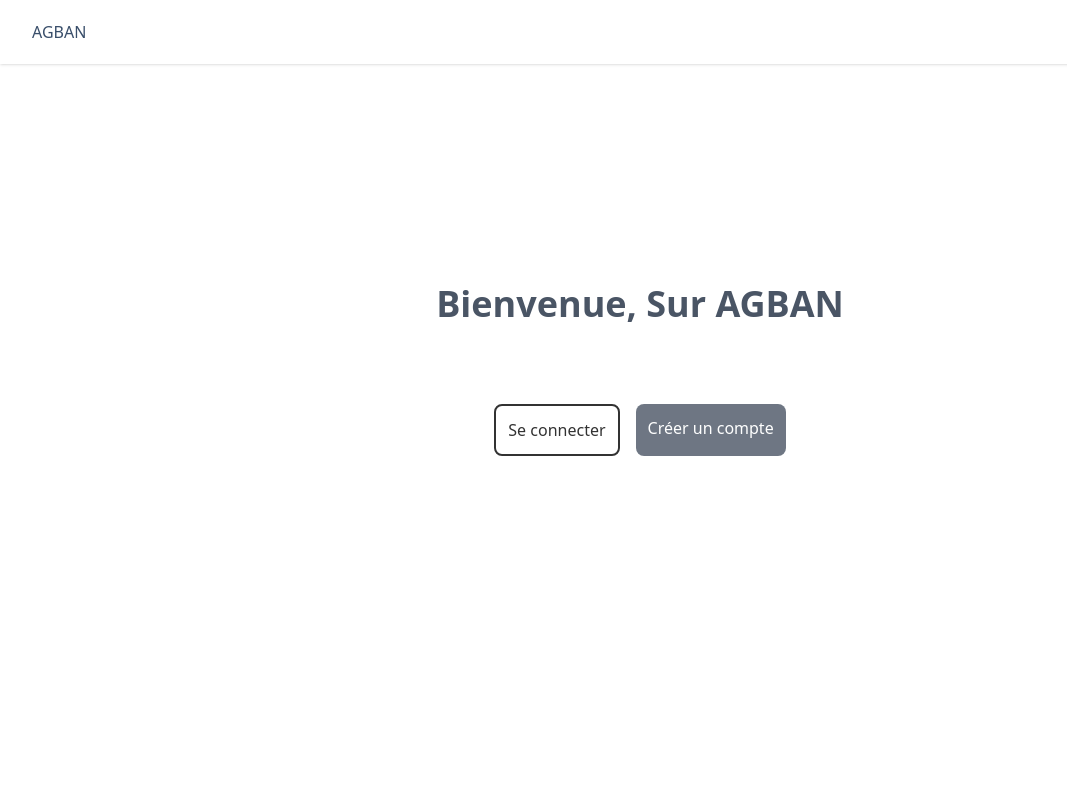
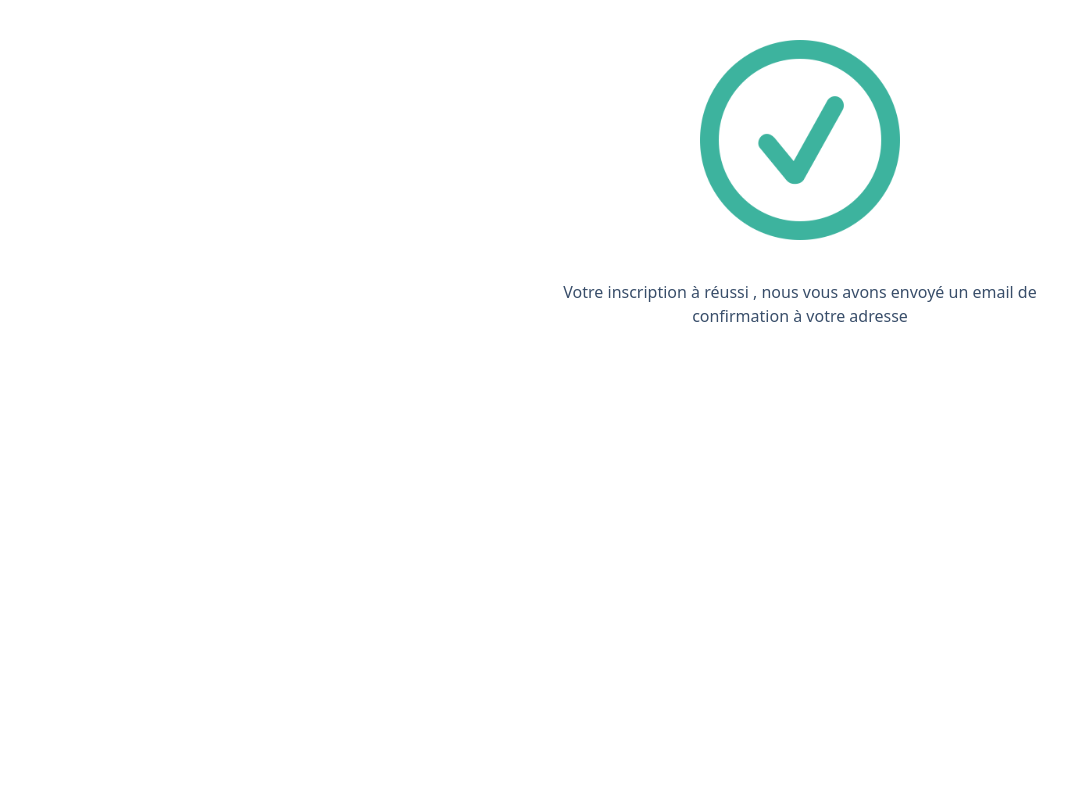
Before and after one commit to Moruald001/agban, a React (Vite) app in the folder agbn-front/: page /success-register in a window 1280 px wide. Before the commit this address led to /. Shown: the top 800 px of the page, without its empty margins (0-1067 px from the left). Built offline with nearby package versions, Linux system fonts and the light colour scheme; a web font is replaced by a local one; what @react-pdf/renderer would draw is missing.

Commit message:
fixed smpt bug and added post register page and verified page

```diff
--- a/agbn-front/src/App.jsx
+++ b/agbn-front/src/App.jsx
@@ -8,14 +8,25 @@ import { List } from "./pages/List";
 import { Guard, Protected } from "./pages/auth/Guard";
 import ListDetails from "./pages/ListDetails";
 import Profil from "./pages/Profil";
+import Verify from "./pages/auth/Verify";
+import SuccessRegistry from "./pages/auth/SuccessRegistry";
 
 function App() {
   return (
     <Routes>
       <Route path={"/"} element={<Home />} />
 
-      <Route path={"/profil"} element={<Profil />} />
+      <Route
+        path={"/profil"}
+        element={
+          <Guard>
+            <Profil />
+          </Guard>
+        }
+      />
 
+      <Route path="/verify" element={<Verify />} />
+      <Route path="/success-register" element={<SuccessRegistry />} />
       <Route
         path={"/register"}
         element={
--- a/agbn-front/src/pages/auth/Register.jsx
+++ b/agbn-front/src/pages/auth/Register.jsx
@@ -5,7 +5,7 @@ import { schemaRegister } from "../../lib/Schema";
 import { useMutation, useQuery } from "@tanstack/react-query";
 import toast from "react-hot-toast";
 import { doRegistration, fetchingCeos } from "../../../utils/authFetcher";
-import { useNavigate, Link } from "react-router-dom";
+import { useNavigate, Link, replace } from "react-router-dom";
 import oeilFermé from "../../assets/oeilFermé.png";
 import oeilOuvert from "../../assets/oeilOuvert.png";
 import { useEffect, useState } from "react";
@@ -69,7 +69,7 @@ export function Register() {
       await mutateAsync(shrinkData);
       toast.success("Inscription réussi");
       setTimeout(() => {
-        navigate("/login");
+        navigate("/success-register", { replace: true });
       }, 2000);
     } catch (error) {
       console.log(error);
--- /dev/null
+++ b/agbn-front/src/pages/auth/SuccessRegistry.jsx
@@ -0,0 +1,16 @@
+import React from "react";
+import Success from "../../assets/succes-ico.png";
+
+export default function SuccessRegistry() {
+  return (
+    <div className="relative w-screen h-screen">
+      <div className="absolute left-140 top-10 flex flex-col justify-center items-center">
+        <img src={Success} alt="icône de succès" className=" w-50  mb-10" />
+        <p className="w-[30em] text-center">
+          Votre inscription à réussi , nous vous avons envoyé un email de
+          confirmation à votre adresse
+        </p>
+      </div>
+    </div>
+  );
+}
--- /dev/null
+++ b/agbn-front/src/pages/auth/Verify.jsx
@@ -0,0 +1,16 @@
+import React from "react";
+import { Link } from "react-router-dom";
+
+export default function Verify() {
+  return (
+    <div>
+      <h1>Votre email à été vérifié avec succès</h1>
+      <Link
+        to={"/login"}
+        className="w-auto h-1.5 bg-gray-700 text-white hover:scale-125 transition-transform duration-300"
+      >
+        Se connecter
+      </Link>
+    </div>
+  );
+}
```
Also changed, not shown: agbn-front/src/assets/succes-ico.png (added), 1 other file (tests, documents, lock files or other folders).
